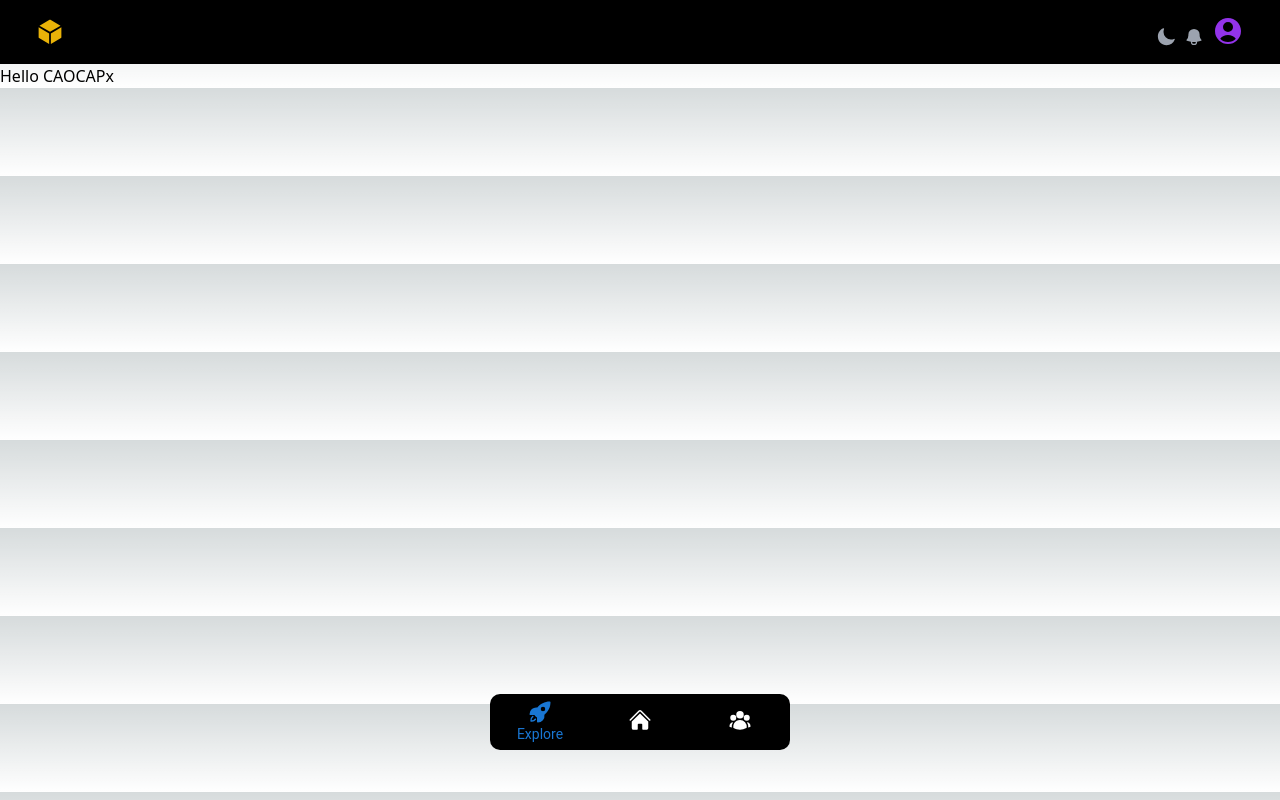
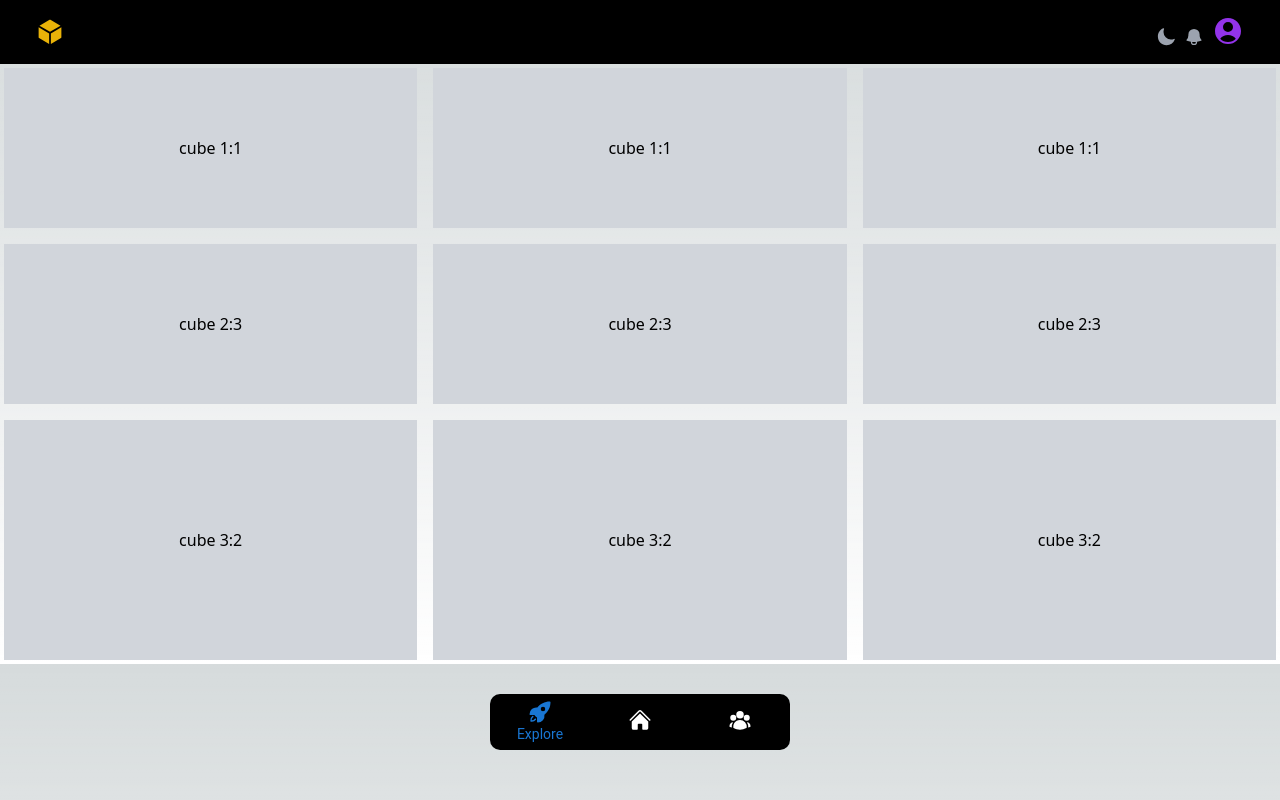
Before and after one commit to Azzam-dev/CAOCAPx, a Next.js app: page / in a window 1280 px wide. Built offline with nearby package versions, Linux system fonts and the light colour scheme.

Commit message:
added a new MasonryGrid component

```diff
--- a/package.json
+++ b/package.json
@@ -13,6 +13,8 @@
     "@emotion/styled": "^11.10.6",
     "@headlessui/react": "^1.7.13",
     "@heroicons/react": "^2.0.17",
+    "@ionic/react": "^7.0.1",
+    "@ionic/react-router": "^7.0.1",
     "@mui/material": "^5.11.15",
     "@mui/system": "^5.11.15",
     "@mui/x-data-grid": "^6.0.4",
--- a/src/app/page.tsx
+++ b/src/app/page.tsx
@@ -1,11 +1,11 @@
-import { AppBar, NavBar, Description } from "../components";
+import { AppBar, NavBar, MasonryGrid, Description } from "../components";
 
 export default function Home() {
   return (
     <main>
       {/* <Description /> */}
       <AppBar />
-      <h2>Hello CAOCAPx</h2>
+      <MasonryGrid />
       <NavBar />
     </main>
   );
--- /dev/null
+++ b/src/components/MasonryGrid.tsx
@@ -0,0 +1,35 @@
+export default function MasonryGrid() {
+  return (
+    <div className="p-1 grid gap-4 grid-cols-2 md:grid-cols-3">
+      <div className="bg-gray-300 text-black flex items-center justify-center h-40 max-w-full">
+        cube 1:1
+      </div>
+      <div className="bg-gray-300 text-black flex items-center justify-center h-40 max-w-full">
+        cube 1:1
+      </div>
+      <div className="bg-gray-300 text-black flex items-center justify-center h-40 max-w-full">
+        cube 1:1
+      </div>
+
+      <div className="bg-gray-300 text-black flex items-center justify-center h-40 max-w-full">
+        cube 2:3
+      </div>
+      <div className="bg-gray-300 text-black flex items-center justify-center h-40 max-w-full">
+        cube 2:3
+      </div>
+      <div className="bg-gray-300 text-black flex items-center justify-center h-40 max-w-full">
+        cube 2:3
+      </div>
+
+      <div className="bg-gray-300 text-black flex items-center justify-center h-60 max-w-full">
+        cube 3:2
+      </div>
+      <div className="bg-gray-300 text-black flex items-center justify-center h-60 max-w-full">
+        cube 3:2
+      </div>
+      <div className="bg-gray-300 text-black flex items-center justify-center h-60 max-w-full">
+        cube 3:2
+      </div>
+    </div>
+  );
+}
--- a/src/components/index.ts
+++ b/src/components/index.ts
@@ -1,5 +1,6 @@
 import AppBar from "./AppBar";
 import NavBar from "./NavBar";
 import Description from "./Description";
+import MasonryGrid from "./MasonryGrid";
 
-export { AppBar, NavBar, Description };
+export { AppBar, NavBar, MasonryGrid, Description };
```
Also changed, not shown: 1 other file (tests, documents, lock files or other folders).
